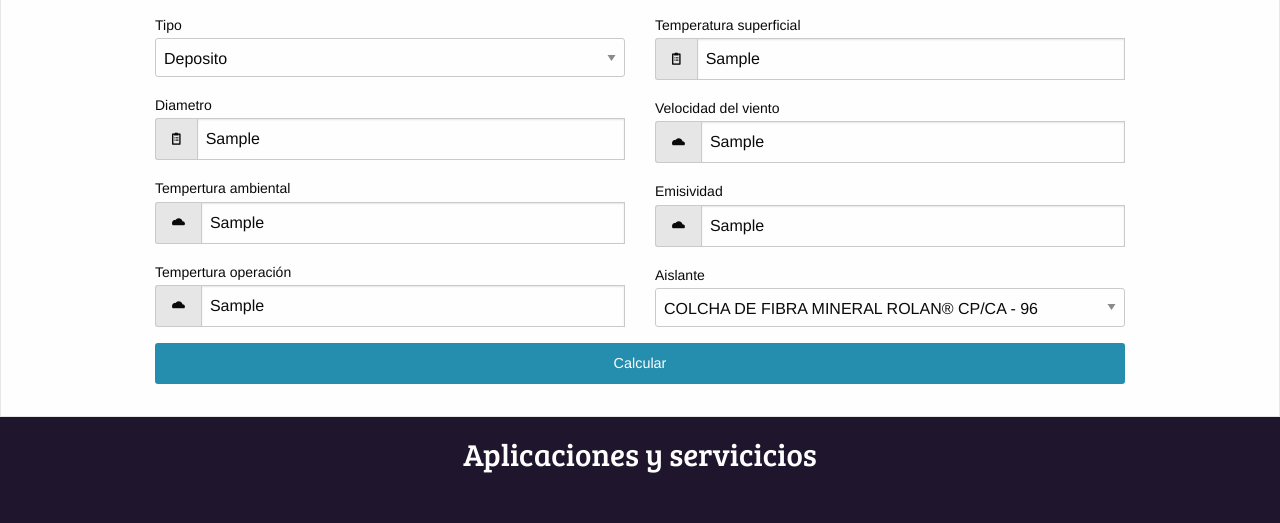
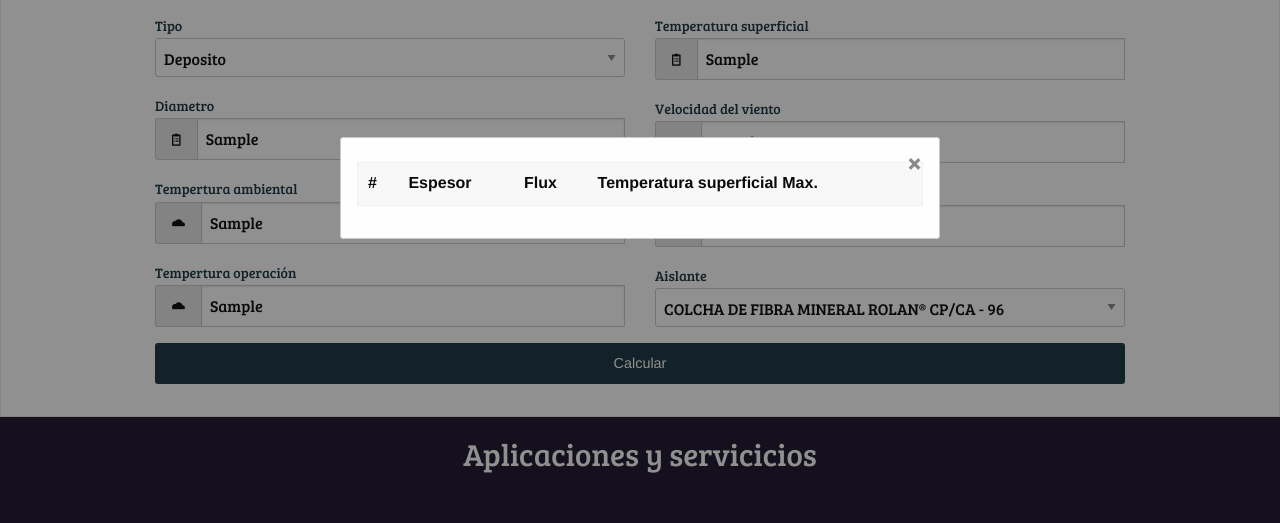
Before and after one commit to O2Hope/Econoterm2, a plain HTML site: page index.html in a window 1280 px wide. Both pictures are taken after typing "Sample", "Sample", "Sample", "Sample", "Sample", "Sample" into the empty fields and a click on the button "Calcular". Shown: the part 554-1077 px from the top of the page. Drawn offline with Linux system fonts and the light colour scheme; no server answers.

Commit message:
Rest API
Added Rest API with jquery and modal window for the result

```diff
--- a/css/app.css
+++ b/css/app.css
@@ -168,3 +168,13 @@ h1, h2, h3, h4, h5, h6, button{
 #canvas li a{
     color: white;
 }
+
+#calculadora label{
+    font-family: 'Bree Serif', serif;
+    color: #1c3643;
+
+}
+
+#calculadora button{
+    background-color: #1c3643;
+}
--- a/index.html
+++ b/index.html
@@ -13,6 +13,28 @@
 
   <body>
 
+  <!-- modal -->
+
+  <div class="reveal" id="resultadoModal" data-reveal>
+      <h3 id="tituloTrans" class="text-center"></h3>
+      <table id="tablaCalc">
+          <thead>
+          <tr>
+              <th>#</th>
+              <th>Espesor</th>
+              <th>Flux</th>
+              <th>Temperatura superficial Max.</th>
+          </tr>
+          </thead>
+          <tbody class="text-center" >
+
+          </tbody>
+      </table>
+      <button class="close-button" data-close aria-label="Close modal" type="button">
+          <span aria-hidden="true">&times;</span>
+      </button>
+  </div>
+
   <!-- left canvas -->
   <div class="off-canvas-wrapper">
       <div class="off-canvas-wrapper-inner" data-off-canvas-wrapper>
@@ -21,7 +43,7 @@
                   <ul class="menu vertical">
                       <li><a href="#calculadora"> <i class="fi-pencil"></i> Calculo</a></li>
                       <li><a href="#apps"> <i class="fi-social-android"></i> Apps</a></li>
-                      <li><a href="#"> <i class="fi-web"></i> Rolan</a></li>
+                      <li><a href="http://rolan.com"> <i class="fi-web"></i> Rolan</a></li>
                       <li><a href="#contacto"> <i class="fi-map"></i> Contacto</a></li>
                   </ul>
               </nav>
@@ -69,7 +91,7 @@
                       <ul class="menu align-spaced show-for-medium">
                           <li><a href="#calculadora"> <i class="fi-pencil"></i> Calculo</a></li>
                           <li><a href="#apps"> <i class="fi-social-android"></i> Apps</a></li>
-                          <li><a href="#"> <i class="fi-web"></i> Rolan</a></li>
+                          <li><a href="http://rolan.com"> <i class="fi-web"></i> Rolan</a></li>
                           <li><a href="#contacto"> <i class="fi-map"></i> Contacto</a></li>
                       </ul>
                   </nav>
@@ -108,7 +130,7 @@
                           <div class="column small-12 medium-6">
 
                               <label>Tipo
-                                  <select name="id">
+                                  <select id="tipo">
                                       <option value="Deposito">Deposito</option>
                                       <option value="Esfera">Esfera</option>
                                       <option value="Pared">Pared</option>
@@ -120,21 +142,21 @@
                               <label>Diametro
                               <div class="input-group">
                                   <span class="input-group-label"><i class="fi-clipboard-notes"></i></span>
-                                  <input type="text" name="diametro" class="input-group-field" placeholder="diametro mm" required>
+                                  <input type="text" id="diametro" class="input-group-field" placeholder="diametro mm" required>
                               </div>
                               </label>
 
                               <label>Tempertura ambiental
                                   <div class="input-group">
                                       <span class="input-group-label"><i class="fi-cloud"></i></span>
-                                      <input type="text" name="ambiental" class="input-group-field" placeholder="ambiental °c" required>
+                                      <input type="text" id="ambiental" class="input-group-field" placeholder="ambiental °c" required>
                                   </div>
                               </label>
 
                               <label>Tempertura operación
                                   <div class="input-group">
                                       <span class="input-group-label"><i class="fi-cloud"></i></span>
-                                      <input type="text" name="operacion" class="input-group-field" placeholder="operacion °c" required>
+                                      <input type="text" id="operacion" class="input-group-field" placeholder="operacion °c" required>
                                   </div>
                               </label>
 
@@ -145,26 +167,26 @@
                               <label>Temperatura superficial
                                   <div class="input-group">
                                       <span class="input-group-label"><i class="fi-clipboard-notes"></i></span>
-                                      <input type="text" name="superficial" class="input-group-field" placeholder="superficial °c" required>
+                                      <input type="text" id="superficial" class="input-group-field" placeholder="superficial °c" required>
                                   </div>
                               </label>
 
                               <label>Velocidad del viento
                                   <div class="input-group">
                                       <span class="input-group-label"><i class="fi-cloud"></i></span>
-                                      <input type="text" name="viento" class="input-group-field" placeholder="viento km/hr" required>
+                                      <input type="text" id="viento" class="input-group-field" placeholder="viento km/hr" required>
                                   </div>
                               </label>
 
                               <label>Emisividad
                                   <div class="input-group">
                                       <span class="input-group-label"><i class="fi-cloud"></i></span>
-                                      <input type="text" name="emisividad" class="input-group-field" placeholder="emisividad" required>
+                                      <input type="text" id="emisividad" class="input-group-field" placeholder="emisividad" required>
                                   </div>
                               </label>
 
                               <label>Aislante
-                                  <select name="aislante">
+                                  <select id="aislante">
                                       <option value="CPCA96">COLCHA DE FIBRA MINERAL ROLAN® CP/CA - 96 </option>
                                       <option value="CPCA144">COLCHA DE FIBRA MINERAL ROLAN® CP/CA - 144</option>
                                       <option value="CPCA192">COLCHA DE FIBRA MINERAL ROLAN® CP/CA - 192</option>
@@ -182,13 +204,13 @@
                       </div>
                       <div class="row">
                           <div class="column small-12 text-center">
-                          <button class="button expanded" name="calcular" id="calcular">Calcular</button>
+                          <button class="button expanded" name="calcular" id="calcular" data-open="resultadoModal">Calcular</button>
                           </div>
 
                       </div>
                   </div>
                   <div class="tabs-panel" id="astm">
-                      astm
+
                   </div>
               </div>
           </section>
@@ -263,6 +285,7 @@
                       </div>
 
 
+
                   </div>
               </form>
           </section>
@@ -282,10 +305,60 @@
 
   <script>
 
+      var ambiental1;
+      var superficial1;
+      var operacion1;
+      var diametro1;
+      var viento1;
+      var emisividad1;
+      var aislante1;
+      var list;
+
       $('#calcular').click(function () {
-          $.get('index.html',function (data) {
-              console.log(data)
+
+       ambiental1 = $('#ambiental').val();
+       superficial1 = $('#superficial').val();
+       operacion1 = $('#operacion').val();
+       diametro1 = $('#diametro').val();
+       viento1 = $('#viento').val();
+       emisividad1 = $('#emisividad').val();
+       aislante1 = $('#aislante').val();
+       if (aislante1 == 'CPCA96')
+           aislante1 = 0;
+       if (aislante1 == 'CPCA144')
+           aislante1 = 1;
+       if (aislante1 == 'CPA192')
+           aislante1 = 2;
+       if (aislante1 == 'FF32')
+           aislante1 = 3;
+       if (aislante1 == 'FF48')
+           aislante1 = 4;
+       if (aislante1 == 'FF64')
+           aislante1 = 5;
+       if (aislante1 == 'FF76')
+           aislante1 = 6;
+       if (aislante1 == 'FF128')
+           aislante1 = 7;
+
+          $.getJSON('http://econoterm.coep.com.mx/api/calculo', {
+              ambiental: ambiental1,
+              superficial: superficial1,
+              operacion: operacion1,
+              diametro: diametro1,
+              viento: viento1,
+              emisividad: emisividad1,
+              aislante: aislante1
+          })
+              .done (function (data) {
+                     $.each(data.lista, function (i, item) {
+                       $('#tablaCalc').find('tbody')
+                           .append('<tr><td>' + i + '</td>' + '<td>' + item.espesor + '</td>' + '<td>' + item.flux + '</td>' +
+                           '<td>' + item.supMaxima + '</td></tr>')
+                     });
+                     $('#tituloTrans').text('Transferencia para cumplir la norma: '+ data.transfMax + ' w/m');
+
           });
+
       });
 
 
```
